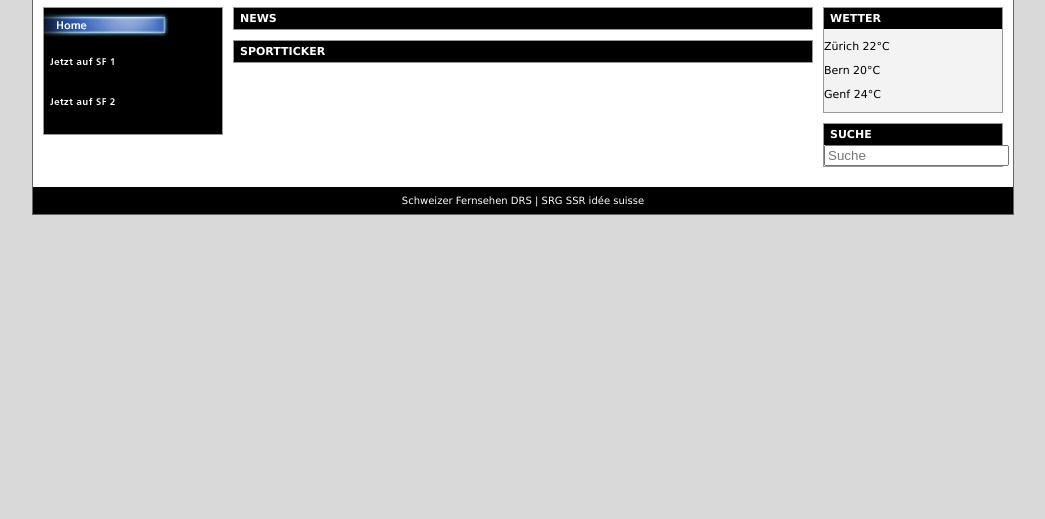
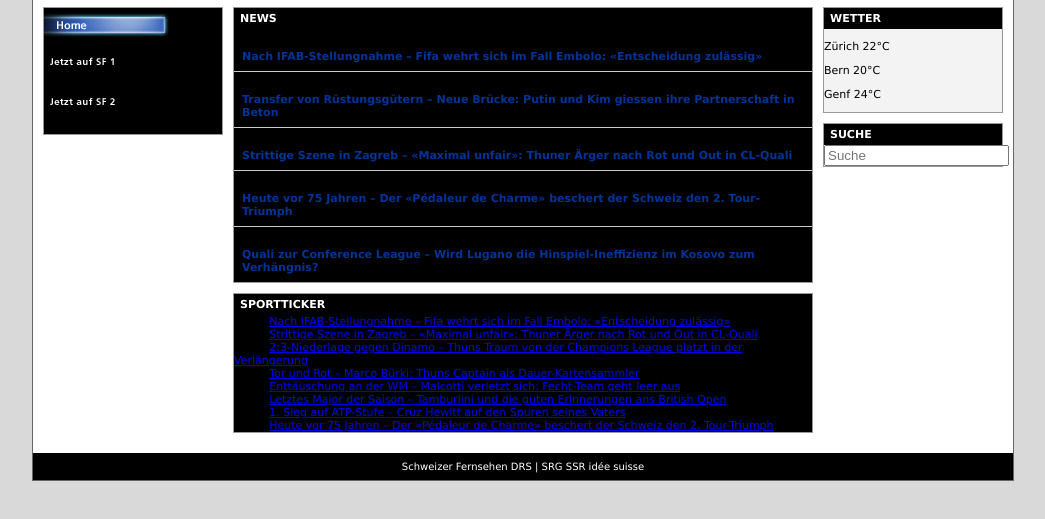
Before and after one commit to ch-turtle/retro-sf2, a plain HTML site: page index.html in a window 1280 px wide. Shown: the part 105-624 px from the top of the page, without its empty margins (117-1162 px from the left). Drawn offline with Linux system fonts and the light colour scheme.

Commit message:
Update index.html

```diff
--- a/index.html
+++ b/index.html
@@ -61,5 +61,12 @@
 	</div>
 	<script src="js/app.js"></script>
 </body>
-
+<script>
+	document.addEventListener("DOMContentLoaded", () => {
+	    loadNews();
+	    loadSport();
+	    loadWeather();
+	    loadTVGuide();
+	});
+</script>
 </html>
```
